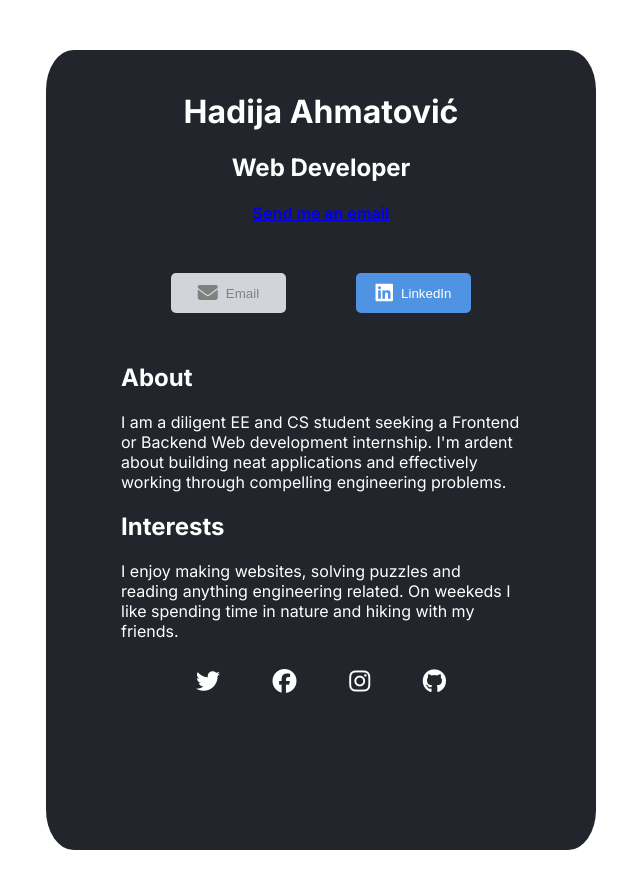
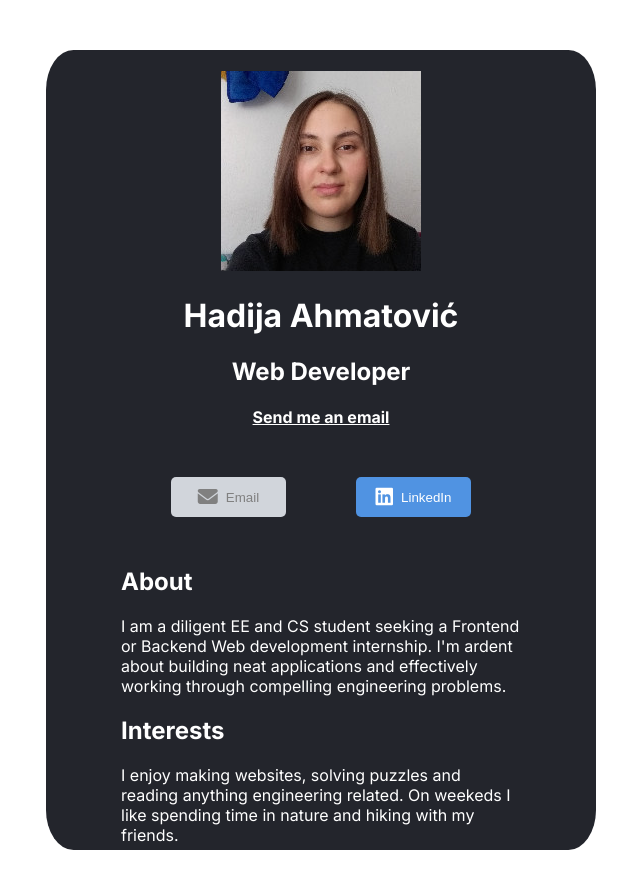
Before and after one commit to hahmatovic1/digital-business-card, a React (Create React App) app: page / in a window 1280 px wide. Shown: the top 888 px of the page, without its empty margins (319-959 px from the left). Before the commit the page ends 850 px from the top, so only its background shows below. Built offline with nearby package versions, Linux system fonts and the light colour scheme.

Commit message:
feat: Add avatar image

```diff
--- a/public/styles.css
+++ b/public/styles.css
@@ -23,6 +23,10 @@ body{
 .header{
     margin: 50px auto;
     padding-top: 21px;
+}
+
+.header a{
+    color:white;
 }
 
 
--- a/src/components/Header.jsx
+++ b/src/components/Header.jsx
@@ -1,7 +1,9 @@
 import React from 'react';
+import avatar from '../images/avatar.jpg';
 
 export default function Header(){
     return <div className='header'>
+        <img src={avatar} alt="woman looking at camera"></img>
         <h1>Hadija Ahmatović</h1>
         <h2>Web Developer</h2>
         <h4><a href="mailto: hadija.ahmatovic@gmail.com">Send me an email</a></h4>
```
Also changed, not shown: src/images/avatar.jpg (added).
